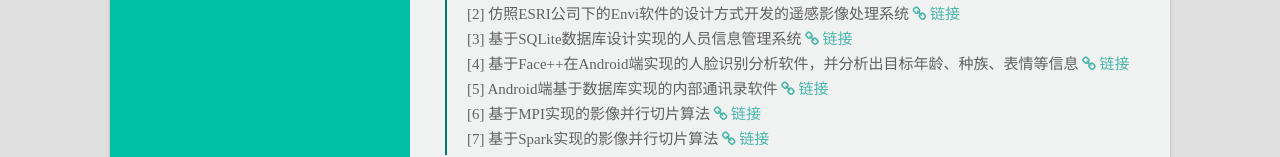
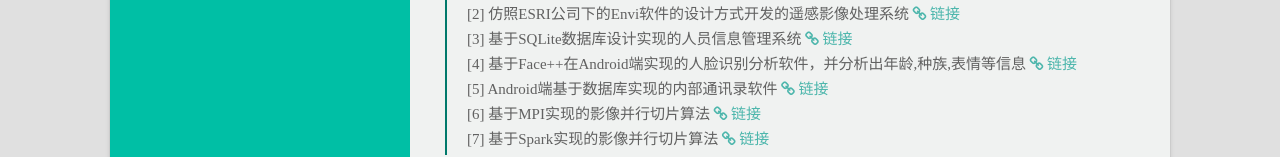
Before and after one commit to lsycool/lsycool.github.com-resume, a website: page index.html in a window 1280 px wide. Shown: the part 5534-5691 px from the top of the page. Drawn offline with Linux system fonts and the light colour scheme.

Commit message:
Signed-off-by: cool liu <cool liu>

```diff
--- a/index.html
+++ b/index.html
@@ -407,7 +407,7 @@
 								<p>[1] 基于MFC设计实现的推箱子小游戏<a href="https://github.com/lsycool/Sokoban" target="_blank"><i class="icon-link"></i>链接</a></p>
 								<p>[2] 仿照ESRI公司下的Envi软件的设计方式开发的遥感影像处理系统<a href="https://github.com/lsycool/rsp" target="_blank"><i class="icon-link"></i>链接</a></p>
 								<p>[3] 基于SQLite数据库设计实现的人员信息管理系统<a href="https://github.com/lsycool/14DBMS" target="_blank"><i class="icon-link"></i>链接</a></p>
-								<p>[4] 基于Face++在Android端实现的人脸识别分析软件，并分析出目标年龄、种族、表情等信息<a href="https://github.com/lsycool/faceDetect" target="_blank"><i class="icon-link"></i>链接</a></p>
+								<p>[4] 基于Face++在Android端实现的人脸识别分析软件，并分析出年龄,种族,表情等信息<a href="https://github.com/lsycool/faceDetect" target="_blank"><i class="icon-link"></i>链接</a></p>
 								<p>[5] Android端基于数据库实现的内部通讯录软件<a href="https://github.com/lsycool/contact8" target="_blank"><i class="icon-link"></i>链接</a></p>
 								<p>[6] 基于MPI实现的影像并行切片算法<a href="" target="_blank"><i class="icon-link"></i>链接</a></p>
 								<p>[7] 基于Spark实现的影像并行切片算法<a href="" target="_blank"><i class="icon-link"></i>链接</a></p>
```
